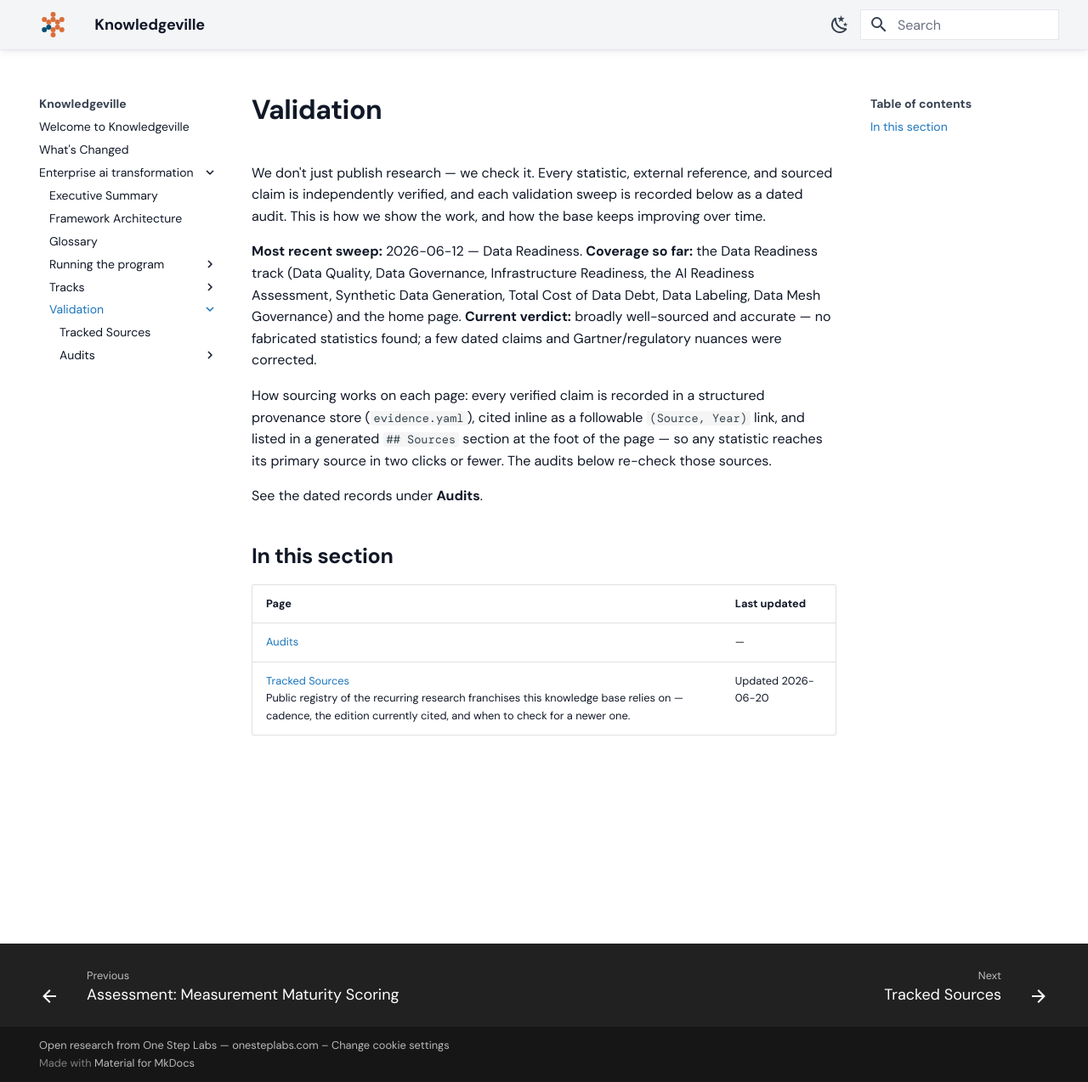
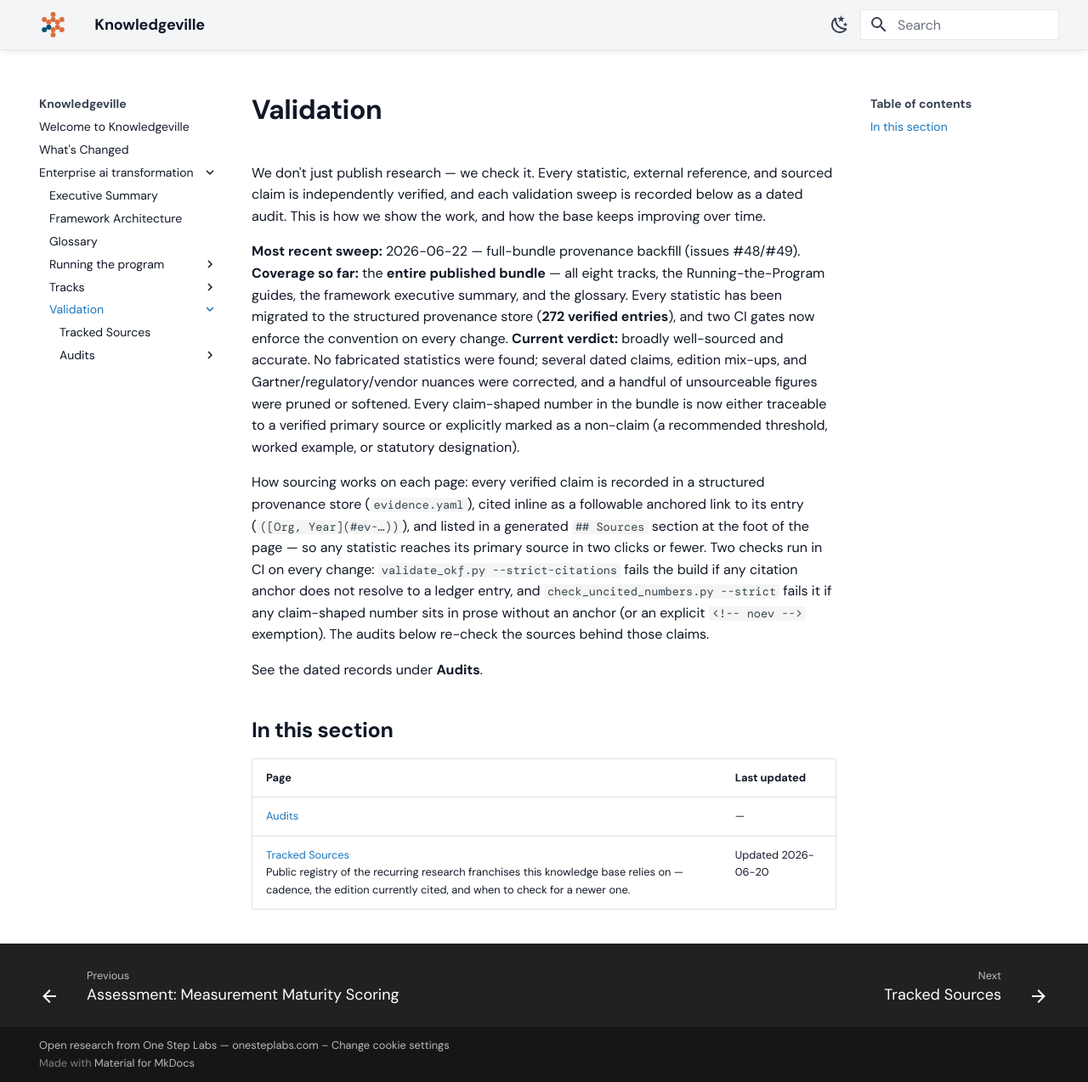
Before and after one commit to grandaha/knowledgeville, an MkDocs documentation site: the page built from published/enterprise-ai-transformation/validation/index.md, in a window 1280 px wide and 1274 px high. Shown: the whole window at 85% size. Built offline with MkDocs 1.6.1 and Material for MkDocs 9.7.7, drawn with Linux system fonts in a browser that asks for light colours; some web fonts are replaced.

Commit message:
Publish: sync content from workspace

```diff
--- a/published/enterprise-ai-transformation/validation/index.md
+++ b/published/enterprise-ai-transformation/validation/index.md
@@ -4,17 +4,25 @@ We don't just publish research — we check it. Every statistic, external refere
 sourced claim is independently verified, and each validation sweep is recorded below as a
 dated audit. This is how we show the work, and how the base keeps improving over time.
 
-**Most recent sweep:** 2026-06-12 — Data Readiness.
-**Coverage so far:** the Data Readiness track (Data Quality, Data Governance, Infrastructure
-Readiness, the AI Readiness Assessment, Synthetic Data Generation, Total Cost of Data Debt,
-Data Labeling, Data Mesh Governance) and the home page.
-**Current verdict:** broadly well-sourced and accurate — no fabricated statistics found; a
-few dated claims and Gartner/regulatory nuances were corrected.
+**Most recent sweep:** 2026-06-22 — full-bundle provenance backfill (issues #48/#49).
+**Coverage so far:** the **entire published bundle** — all eight tracks, the Running-the-Program
+guides, the framework executive summary, and the glossary. Every statistic has been migrated to
+the structured provenance store (**272 verified entries**), and two CI gates now enforce the
+convention on every change.
+**Current verdict:** broadly well-sourced and accurate. No fabricated statistics were found;
+several dated claims, edition mix-ups, and Gartner/regulatory/vendor nuances were corrected,
+and a handful of unsourceable figures were pruned or softened. Every claim-shaped number in the
+bundle is now either traceable to a verified primary source or explicitly marked as a non-claim
+(a recommended threshold, worked example, or statutory designation).
 
 How sourcing works on each page: every verified claim is recorded in a structured provenance
-store (`evidence.yaml`), cited inline as a followable `(Source, Year)` link, and listed in a
-generated `## Sources` section at the foot of the page — so any statistic reaches its primary
-source in two clicks or fewer. The audits below re-check those sources.
+store (`evidence.yaml`), cited inline as a followable anchored link to its entry
+(`([Org, Year](#ev-…))`), and listed in a generated `## Sources` section at the foot of the page
+— so any statistic reaches its primary source in two clicks or fewer. Two checks run in CI on
+every change: `validate_okf.py --strict-citations` fails the build if any citation anchor does
+not resolve to a ledger entry, and `check_uncited_numbers.py --strict` fails it if any
+claim-shaped number sits in prose without an anchor (or an explicit `<!-- noev -->` exemption).
+The audits below re-check the sources behind those claims.
 
 See the dated records under **Audits**.
 
```
Also changed, not shown: published/enterprise-ai-transformation/index.md (+1 -1 lines), published/enterprise-ai-transformation/validation/overview.md (+18 -10 lines).
